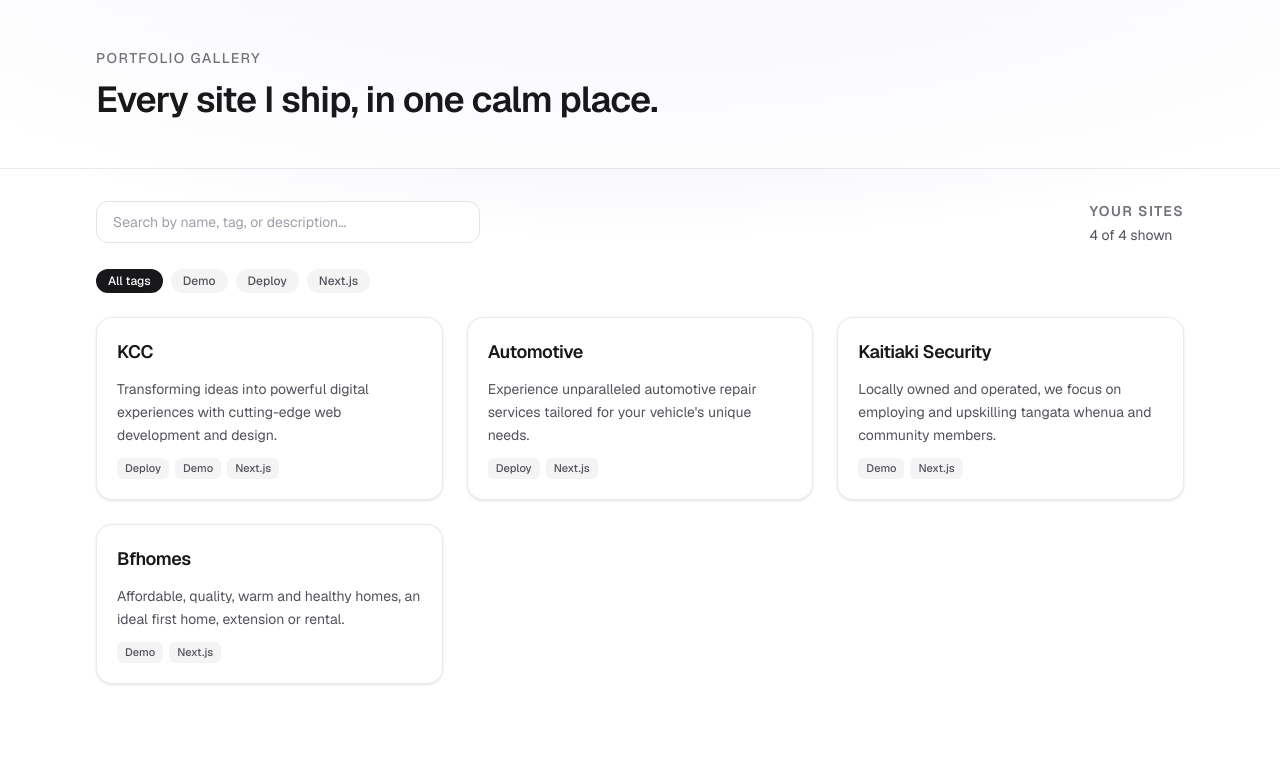
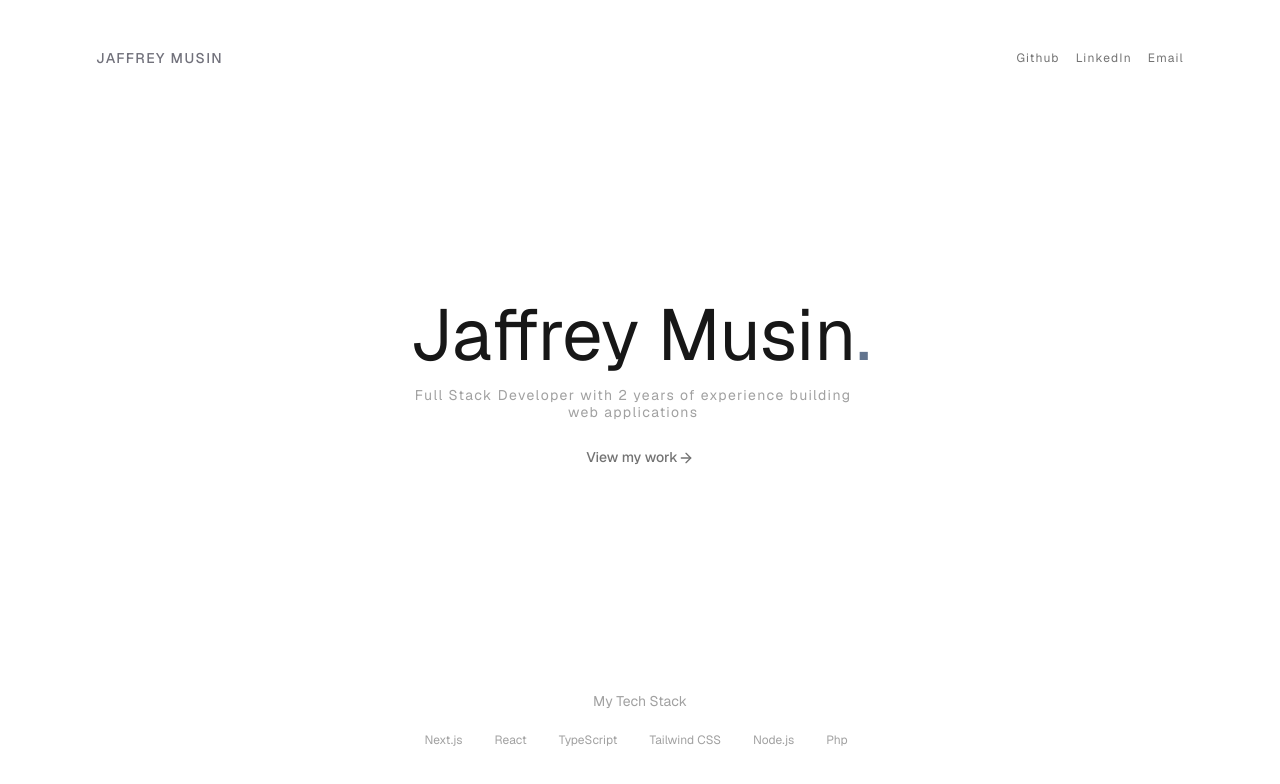
Before and after one commit to jaffrey33/site-gallery, a Next.js app: page / in a window 1280 px wide. Shown: the top 784 px of the page. Built offline with nearby package versions, Linux system fonts and the light colour scheme.

Commit message:
Refactor Home component layout and add social links

```diff
--- a/src/app/page.tsx
+++ b/src/app/page.tsx
@@ -1,27 +1,58 @@
-import { SiteGallery } from "@/components/site-gallery";
-import { showcaseSites } from "@/data/sites";
+import Link from "next/link";
 
 export default function Home() {
   return (
-    <div className="relative min-h-full flex-1 overflow-hidden">
-      <div
-        className="pointer-events-none absolute inset-0 -z-10 bg-[radial-gradient(ellipse_80%_50%_at_50%_-20%,rgba(120,119,198,0.28),transparent)] dark:bg-[radial-gradient(ellipse_80%_50%_at_50%_-20%,rgba(120,119,198,0.18),transparent)]"
-        aria-hidden
-      />
-      <header className="border-b border-zinc-200/80 bg-white/70 backdrop-blur-md dark:border-zinc-800 dark:bg-zinc-950/70">
-        <div className="mx-auto flex max-w-6xl flex-col gap-3 px-4 py-10 sm:px-6 lg:flex-row lg:items-end lg:justify-between lg:px-8 lg:py-12">
-          <div className="max-w-2xl space-y-3">
-            <p className="text-sm font-medium uppercase tracking-widest text-zinc-500">
-              Portfolio gallery
+    <div className="relative min-h-screen flex flex-col overflow-hidden ">
+      <div aria-hidden />
+      <header>
+        <div className="mx-auto max-w-6xl px-4 py-10 sm:px-6 lg:px-8 lg:py-12">
+          <div className=" flex gap-2 justify-between items-center mx-auto">
+            <p  className="text-sm font-medium uppercase tracking-widest text-zinc-500">
+              Jaffrey Musin
             </p>
-            <h1 className="text-3xl font-semibold tracking-tight text-zinc-900 sm:text-4xl dark:text-zinc-50">
-              Every site I ship, in one calm place.
-            </h1>
 
+            <div>
+              <ul className="text-xs text-neutral-500 tracking-widest flex gap-4">
+                <a href="https://github.com/jaffrey33" target="_blank" rel="noopener noreferrer"><li>Github</li></a>
+                <a href="https://www.linkedin.com/in/jaffrey-musin/" target="_blank" rel="noopener noreferrer"><li>LinkedIn</li></a>
+                <a href="mailto:jaffreymusin33@gmail.com" target="_blank" rel="noopener noreferrer"><li>Email</li></a>
+              </ul>
+            </div>
           </div>
         </div>
       </header>
-      <SiteGallery sites={showcaseSites} />
+      <main className="flex-1 flex items-center justify-center">
+        <div className="space-y-4">
+          <h1 style={{ animation: 'fadeUp 1s 0.3s ease forwards',}} className="text-7xl text-center opacity-0">
+            Jaffrey Musin<span className="text-slate-500">.</span>
+          </h1>
+          <p style={{ animation: 'fadeUp 1s 0.5s ease forwards',}} className="text-neutral-400 tracking-widest max-w-md text-center text-sm opacity-0 leading-tight">
+            Full Stack Developer with 2 years of experience building web applications
+          </p>
+          <Link style={{ animation: 'fadeUp 1s 0.7s ease forwards',}} href="/gallery" className="block mt-6 text-center text-sm font-medium text-neutral-500 hover:text-neutral-700 opacity-0 leading-relaxed">
+            View my work
+            <svg xmlns="http://www.w3.org/2000/svg"
+              width="24" height="24" viewBox="0 0 24 24" fill="none"
+              stroke="currentColor" strokeWidth="2" strokeLinecap="round"
+              strokeLinejoin="round" className="lucide lucide-arrow-right-icon lucide-arrow-right inline-block w-4 h-4 ml-.5 "><path d="M5 12h14" /><path d="m12 5 7 7-7 7" /></svg>
+          </Link>
+        </div>
+
+      </main>
+
+      <footer className="max-w-4xl mx-auto text-center  py-10">
+        <p className="text-sm text-neutral-400 mb-4">My Tech Stack</p>
+        <div>
+          {["Next.js", "React", "TypeScript", "Tailwind CSS", "Node.js", "Php"].map((tech) => (
+            <span
+              key={tech}
+              className="inline-block  text-neutral-400 px-3 py-1 rounded-full text-xs mr-2 mb-2"
+            >
+              {tech}
+            </span>
+          ))}
+        </div>
+      </footer>
     </div>
   );
 }
```
